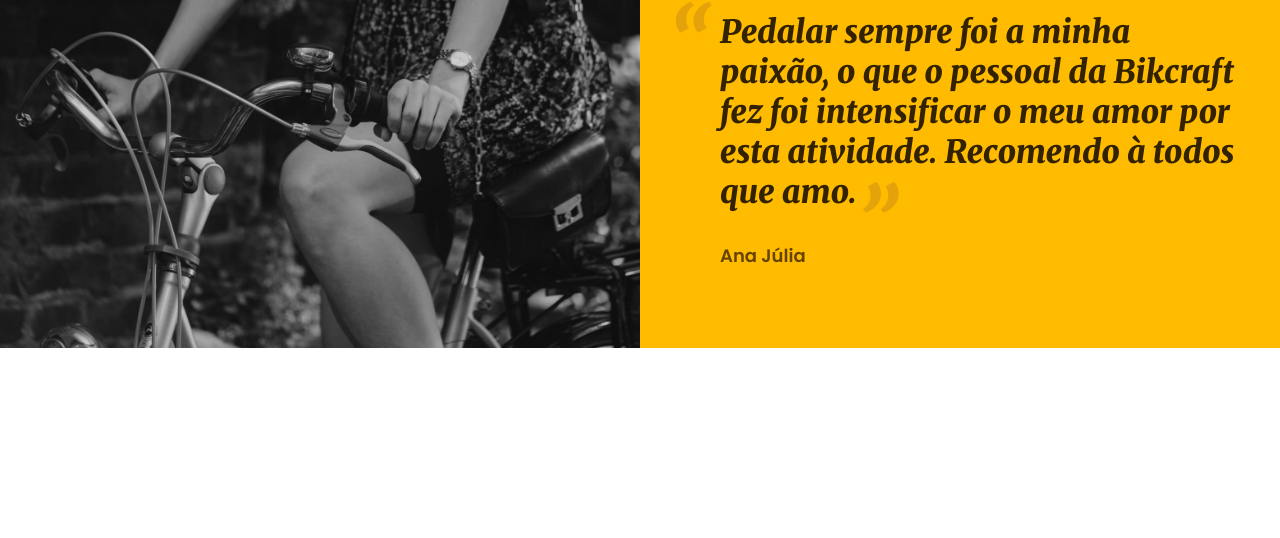
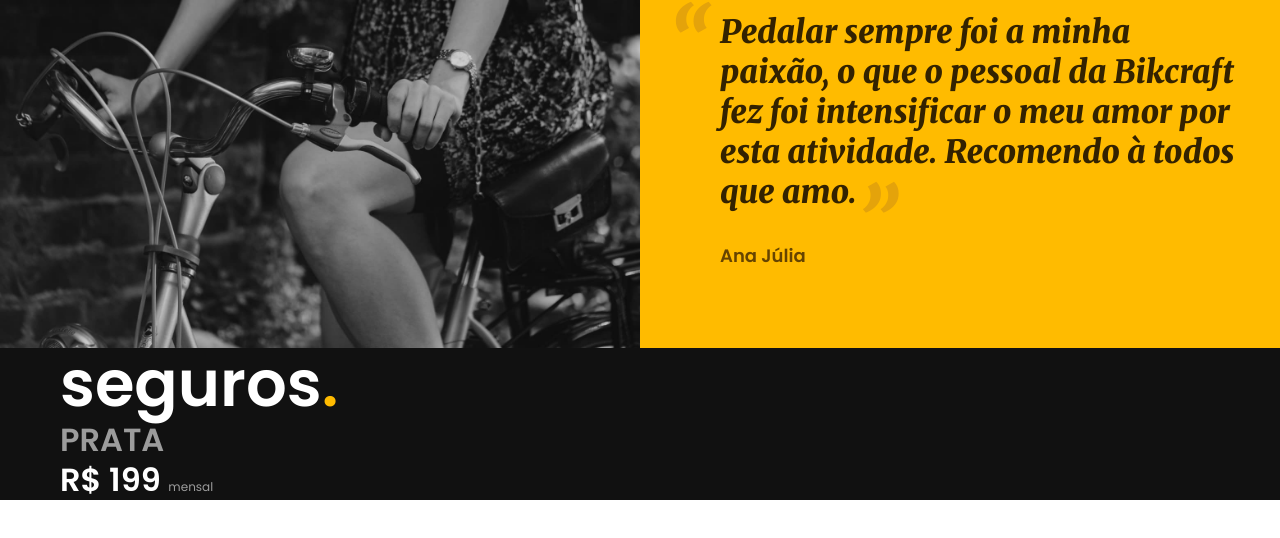
Before and after one commit to antoniovalkennedy/bikcraft, a plain HTML site: page index.html in a window 1280 px wide. Shown: the part 3501-4039 px from the top of the page. Drawn offline with Linux system fonts and the light colour scheme.

Commit message:
adicionando arquivos

```diff
--- /dev/null
+++ b/css/seguros/seguros.css
@@ -0,0 +1,3 @@
+.seguros-bg {
+  background-color: var(--cor-11);
+}
--- a/css/style.css
+++ b/css/style.css
@@ -10,3 +10,5 @@
 @import "./home/depoimento.css";
 /* Bicicletas */
 @import "./bicicletas/bicicletas-lista.css";
+/* Seguros */
+@import "./seguros/seguros.css";
--- a/index.html
+++ b/index.html
@@ -128,6 +128,16 @@
       <span class="font-1-m-b cor-p4">Ana Júlia</span>
     </div>
   </section>
+
+  <article class="seguros-bg">
+    <div class="seguros container">
+      <h2 class="font-1-xxl cor-0">seguros<span class="cor-p1">.</span></h2>
+      <div class="seguros-item">
+        <h3 class="font-1-xl cor-6">PRATA</h3>
+        <span class="font-1-xl cor-0">R$ 199 <span class="font-1-xs cor-6">mensal</span></span>
+      </div>
+    </div>
+  </article>
 </body>
 
 </html>
```
